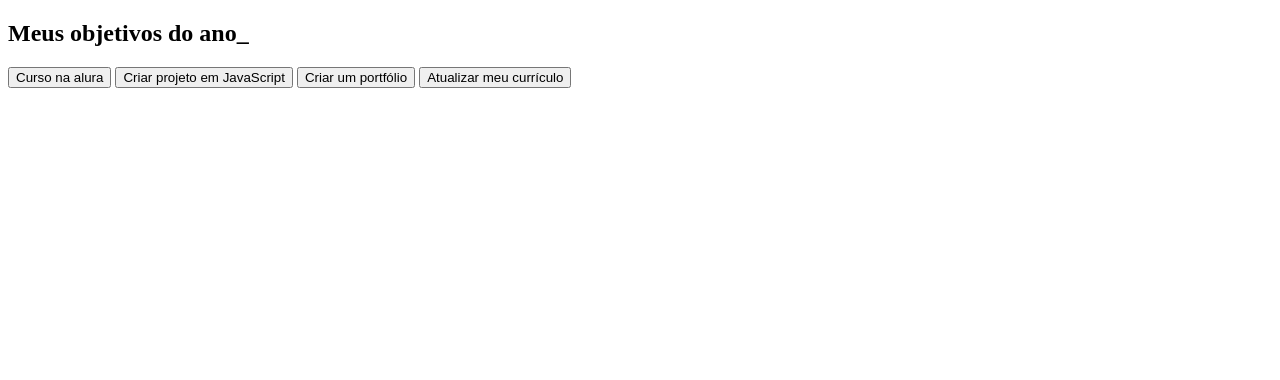
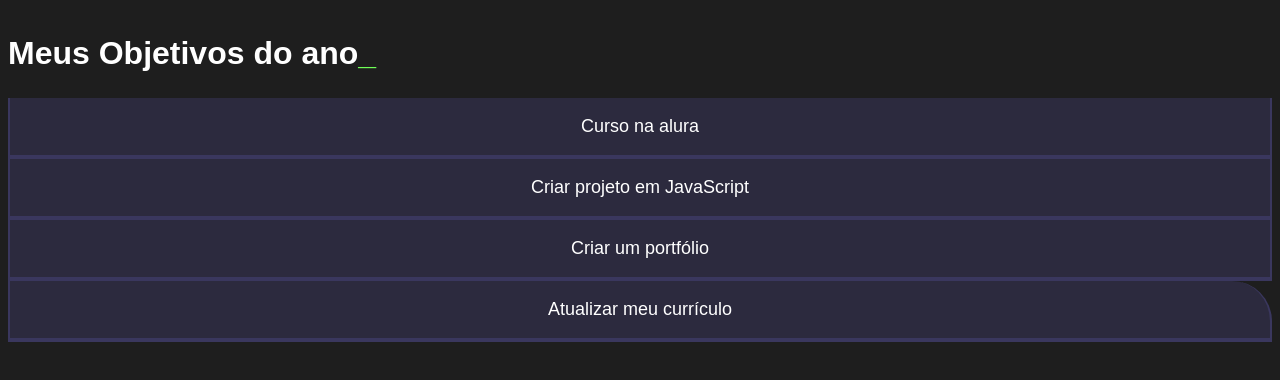
Before and after one commit to jhoannysl/jhoannys3D, a plain HTML site: page index.html in a window 1280 px wide. Drawn offline with Linux system fonts and the light colour scheme.

Commit message:
JS-PROJETO terça-feira 09/04

```diff
--- a/index.html
+++ b/index.html
@@ -8,7 +8,7 @@
 </head>
 <body>
   <section class="conteudo-principal"></section>
-    <h2 class="titulo-principal">Meus objetivos do ano_</h2>
+  <h2 class="titulo-principal">Meus Objetivos do ano<span>_</span></h2>
     <div class="botoes"></div>
        <button class="botao">Curso na alura</button>
        <button class="botao">Criar projeto em JavaScript</button>
--- a/style.css
+++ b/style.css
@@ -1,4 +1,5 @@
-@import url('https')
+@import url('https://fonts.googleapis.com/css2?family-chakra+petch:w ght@400:700&display=swap');
+
 :root{
     --cor-de-fundo: #1e1e1e;
     --verde: #6fff57;
@@ -7,3 +8,64 @@
     --botao-inativo: rgba(58, 55,94, 0.5);
     --texto-fundo: rgba(58, 55, 94, 0.3);
 }
+
+body {
+    background-color: var(--cor-de-fundo);
+    color: var(--branco);
+    font-family: 'chakra petch', sans-serif;
+}
+.conteudo-principal {
+    display: flex;
+    flex-direction: column;
+    justify-content: center;
+    align-items: center;
+    max-width: 1200px;
+    width: 100%;
+    margin: 0 auto;
+
+}
+.titulo-principal {
+    text-align: left;
+    width: 100%;
+    font-size: 32px;
+}
+
+.titulo-principal span {
+    color: var(--verde);
+}
+
+.botao {
+    font-family: "Crakra Petch", sans-serif;
+    background-color: var(--botao-inativo);
+    color: var(--branco);
+    display: flex;
+    justify-content: center;
+    padding: 1em;
+    font-size: 18px;
+    align-items: center;
+    width: 100%;
+    border-bottom: 4px solid var(--botao-ativo);
+      border-left: 2px solid var(--botao-ativo);
+      border-right: 2px solid var(--botao-ativo);
+      border-top: none;
+}
+   .botoes{
+        display: block;
+   }
+       .botao:first-child {
+        border-radius: 40px 40px 0 0;
+    }
+
+@media screen and (min-width: 768px) {
+    .botoes {
+        display: flex;
+    }
+
+    .botao:first-child {
+        border-radius: 40px 0 0 0;
+    }
+
+    .botao:last-child {
+        border-radius: 0 40px 0 0;
+    }
+}
```
